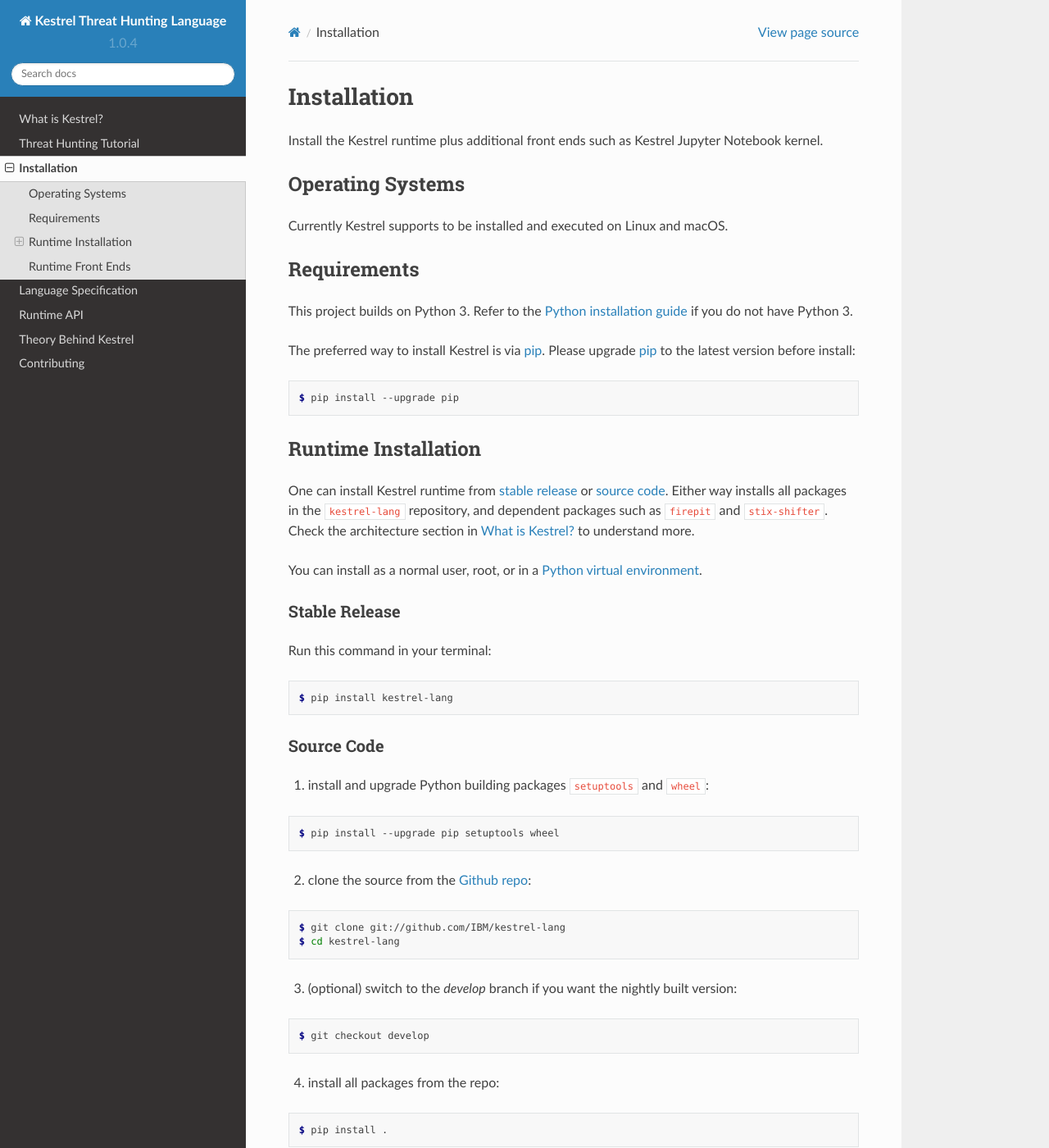
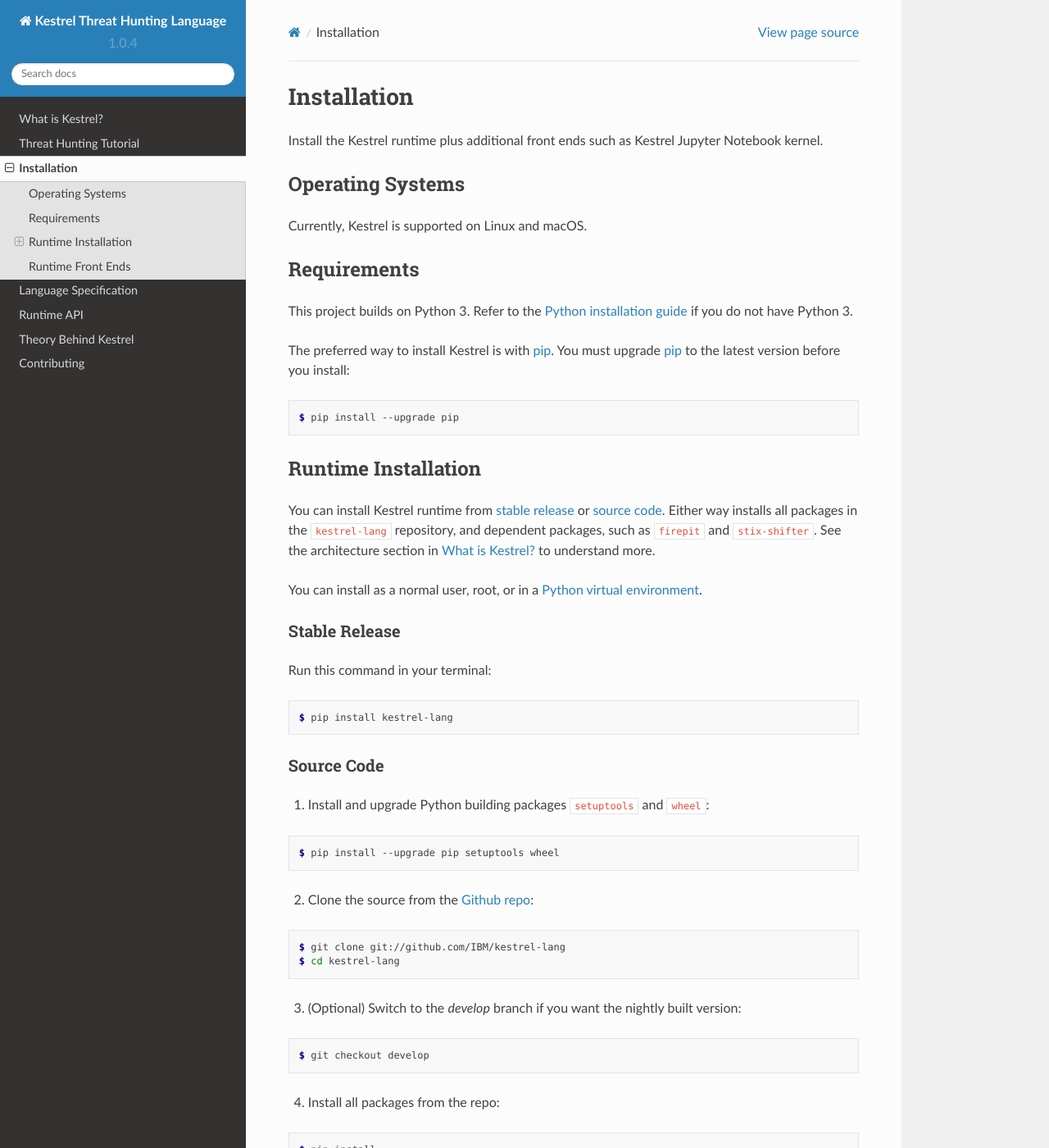
Before and after one commit to opencybersecurityalliance/kestrel-lang, a Sphinx documentation site: the page built from docs/installation.rst, in a window 1280 px wide and 1400 px high. Shown: the whole window at 82% size. Built offline with Sphinx 7.4.7 and the Read the Docs theme 2.0.0, drawn with Linux system fonts in a browser that asks for light colours; some of the changed text lies outside the part shown.

Commit message:
Update installation.rst
Edits for IBM style and grammar

```diff
--- a/docs/installation.rst
+++ b/docs/installation.rst
@@ -8,14 +8,14 @@
 Operating Systems
 =================
 
-Currently Kestrel supports to be installed and executed on Linux and macOS.
+Currently, Kestrel is supported on Linux and macOS.
 
 Requirements
 ============
 
 This project builds on Python 3. Refer to the `Python installation guide`_ if you do not have Python 3.
 
-The preferred way to install Kestrel is via `pip`_. Please upgrade `pip`_ to the latest version before install:
+The preferred way to install Kestrel is with `pip`_. You must upgrade `pip`_ to the latest version before you install:
 
 .. code-block:: console
 
@@ -24,9 +24,9 @@
 Runtime Installation
 ====================
 
-One can install Kestrel runtime from `stable release`_ or `source code`_.
+You can install Kestrel runtime from `stable release`_ or `source code`_.
 Either way installs all packages in the ``kestrel-lang`` repository, and
-dependent packages such as ``firepit`` and ``stix-shifter``. Check the
+dependent packages, such as ``firepit`` and ``stix-shifter``. See the
 architecture section in :doc:`overview` to understand more.
 
 You can install as a normal user, root, or in a `Python virtual environment`_.
@@ -43,26 +43,26 @@
 Source Code
 -----------
 
-1. install and upgrade Python building packages ``setuptools`` and ``wheel``:
+1. Install and upgrade Python building packages ``setuptools`` and ``wheel``:
 
 .. code-block:: console
 
     $ pip install --upgrade pip setuptools wheel
 
-2. clone the source from the `Github repo`_:
+2. Clone the source from the `Github repo`_:
 
 .. code-block:: console
 
     $ git clone git://github.com/IBM/kestrel-lang
     $ cd kestrel-lang
 
-3. (optional) switch to the `develop` branch if you want the nightly built version:
+3. (Optional) Switch to the `develop` branch if you want the nightly built version:
 
 .. code-block:: console
 
     $ git checkout develop
 
-4. install all packages from the repo:
+4. Install all packages from the repo:
 
 .. code-block:: console
 
@@ -73,16 +73,16 @@
 
 Kestrel runtime currently supports three front ends (see architecture figure in :doc:`overview`):
 
-1. Command line execution utility ``kestrel``: this is installed with the
+1. Command-line execution utility ``kestrel``: Installed with the
    package ``kestrel``.
 
 .. code-block:: console
 
     $ kestrel [-h] [-v] [--debug] hunt101.hf
 
-2. Kestrel Jupyter Notebook kernel: need to install and setup the
+2. Kestrel Jupyter Notebook kernel: Must install and set up the
    `kestrel-jupyter`_ package (`Jupyter Notebook`_ dependencies will be
-   automatically installed if not exist):
+   automatically installed if they do not exist):
 
 .. code-block:: console
 
```
